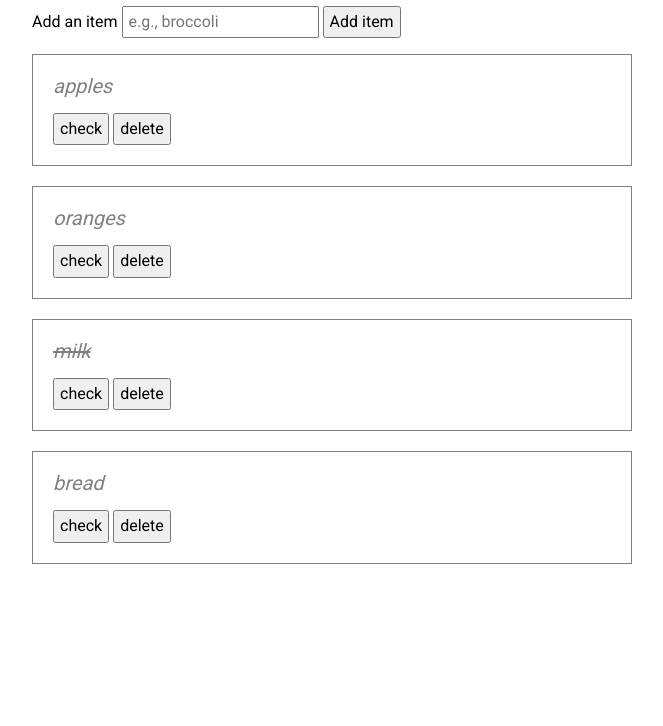
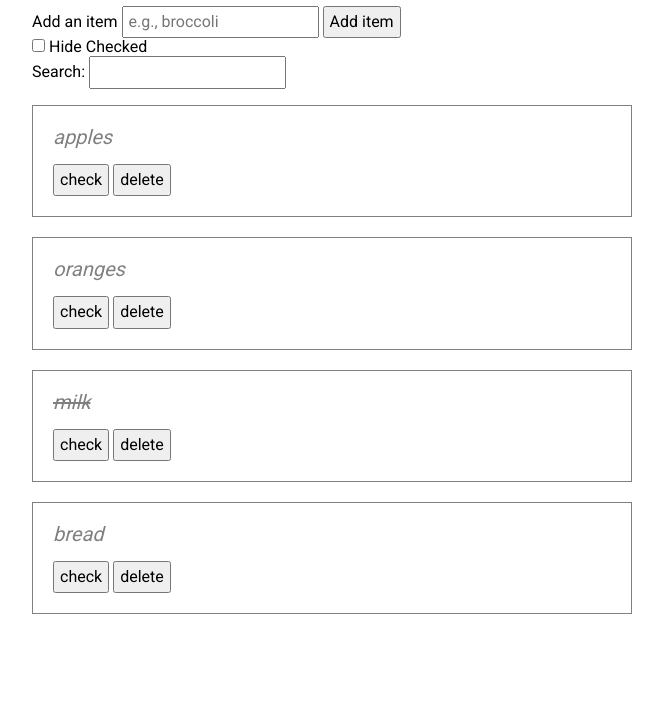
Before and after one commit to ssheaks/shopping-list-sarah-23-feb, a plain HTML site: page index.html in a window 1280 px wide. Shown: the part 74-800 px from the top of the page, without its empty margins (308-971 px from the left). Drawn offline with nearby package versions, Linux system fonts and the light colour scheme.

Commit message:
update HTML for filter and search

```diff
--- a/index.html
+++ b/index.html
@@ -12,10 +12,20 @@
     <div class="container">
         <h1>Shopping List</h1>
         <form id="js-shopping-list-form">
+          <div class = "for-add-item">
             <label for="shopping-list-entry">Add an item</label>
             <input type="text" name="shopping-list-entry" class="js-shopping-list-entry" placeholder="e.g., broccoli">
             <button type="submit">Add item</button>
+          </div>
         </form>
+        <div>
+          <input type="checkbox" id="filter-checked" class="filter-checked js-filter-checked"/>
+          <label for="filter-checked">Hide Checked</label>
+        </div>
+        <div>
+          <label for="js-shopping-list-search-entry">Search:</label>
+          <input type="text" name="shopping-list-search-entry" class="js-shopping-list-search-entry" />
+        </div>
         <ul class="shopping-list js-shopping-list">
         </ul>
     </div>
--- a/index.js
+++ b/index.js
@@ -18,6 +18,8 @@ items: [
   {name: 'milk', checked: true},
   {name: 'bread', checked: false}
 ],
+filter: false,
+search: null
 }
 function generateItemElement(item, itemIndex, template) {
   return `
```
